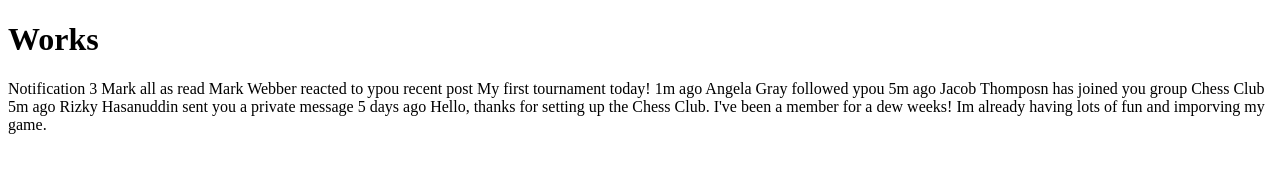
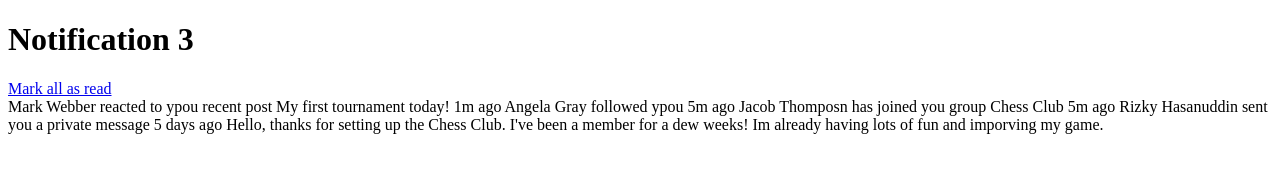
Before and after one commit to Fasping/notifications-app, a plain HTML site: page index.html in a window 1280 px wide. Drawn offline with Linux system fonts and the light colour scheme.

Commit message:
feat: work in progress html structure

```diff
--- a/index.html
+++ b/index.html
@@ -1,30 +1,28 @@
 <!DOCTYPE html>
 <html lang="en">
-<head>
-    <meta charset="UTF-8">
-    <meta http-equiv="X-UA-Compatible" content="IE=edge">
-    <meta name="viewport" content="width=device-width, initial-scale=1.0">
+  <head>
+    <meta charset="UTF-8" />
+    <meta http-equiv="X-UA-Compatible" content="IE=edge" />
+    <meta name="viewport" content="width=device-width, initial-scale=1.0" />
     <title>Notification App</title>
-</head>
-<body>
-    <h1>Works</h1>
+  </head>
+  <body>
+    <!- Notifications ->
+    <main class="" notifications>
 
-    Notification 3
 
-    Mark all as read
+    <!- Header ->
+      <header class="header">
+        <h1 class="header_title">Notification 3</h1>
+        <a href="#" class="header_link">Mark all as read</a>
+      </header>
 
-    Mark Webber reacted to ypou recent post My first tournament today!
-    1m ago
-
-    Angela Gray followed ypou
-    5m ago
-
-    Jacob Thomposn has joined you group Chess Club
-    5m ago
-
-    Rizky Hasanuddin sent you a private message
-    5 days ago
-    Hello, thanks for setting up the Chess Club. I've been a member for a dew weeks!
-    Im already having lots of fun and imporving my game.
-</body>
+    <!- Notification ->
+    </main>
+    Mark Webber reacted to ypou recent post My first tournament today! 1m ago
+    Angela Gray followed ypou 5m ago Jacob Thomposn has joined you group Chess
+    Club 5m ago Rizky Hasanuddin sent you a private message 5 days ago Hello,
+    thanks for setting up the Chess Club. I've been a member for a dew weeks! Im
+    already having lots of fun and imporving my game.
+  </body>
 </html>
```
